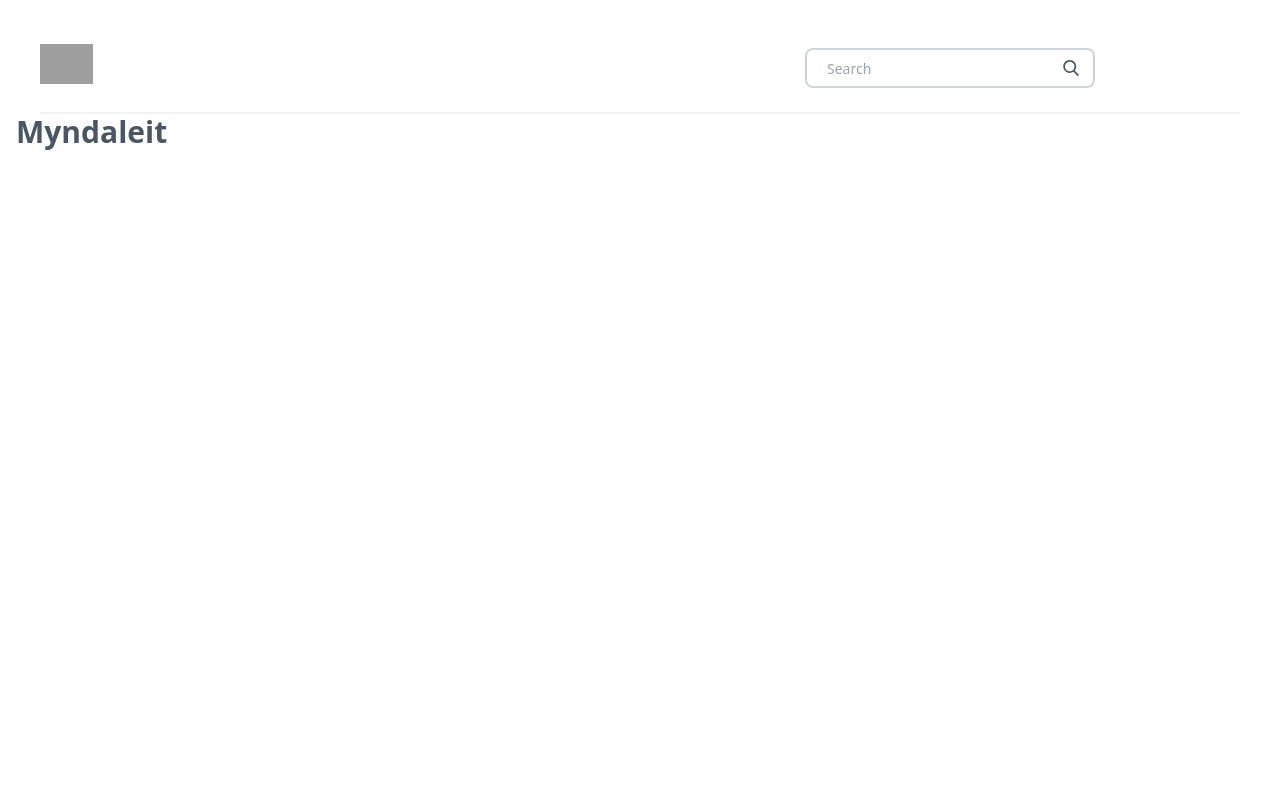
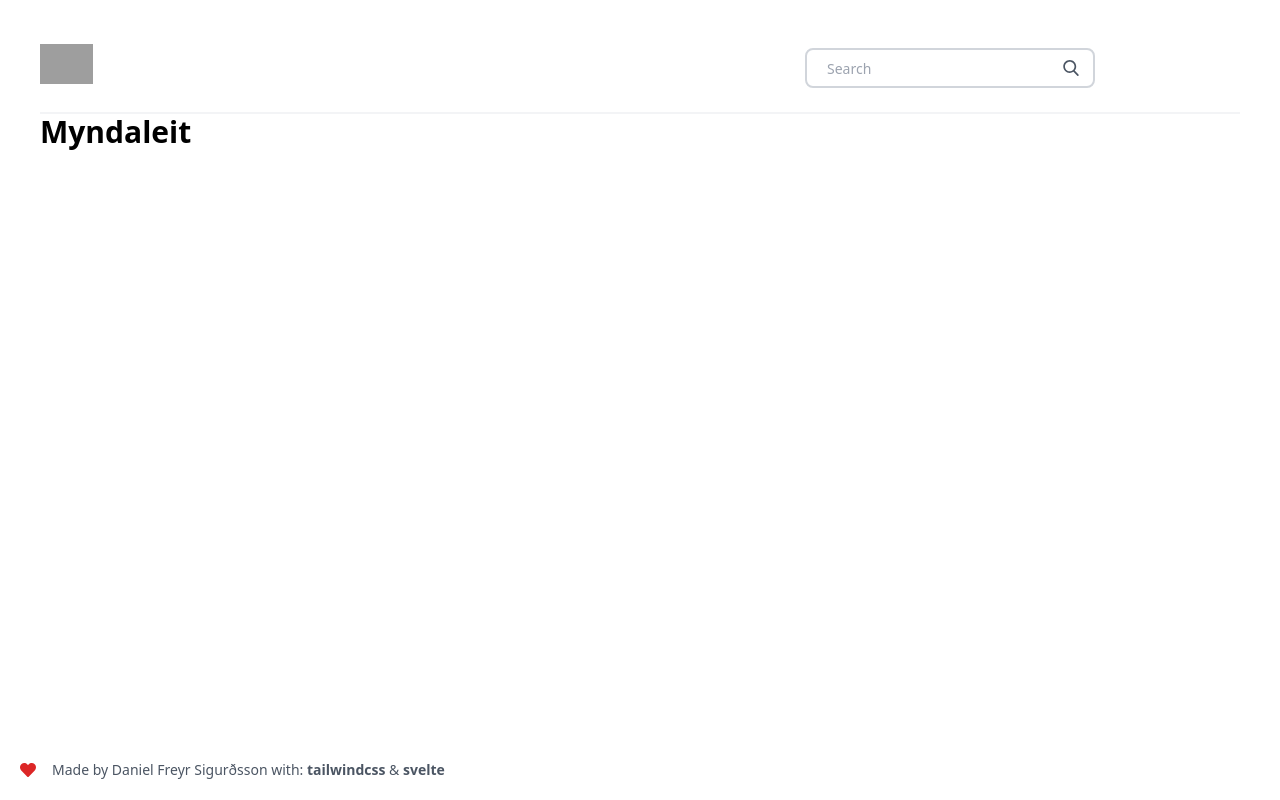
Before and after one commit to danielbotn/googleCustomSearch, a Svelte app: page / in a window 1280 px wide. Built offline with nearby package versions, Linux system fonts and the light colour scheme; grey boxes are pictures that could not be loaded.

Commit message:
✨ Added image gallery

```diff
--- a/src/App.svelte
+++ b/src/App.svelte
@@ -1,21 +1,31 @@
 <script lang="ts">
   import TailwindCSS from './style/TailwindCSS.svelte';
   import Navbar from './components/Navbar/Navbar.svelte';
+  import ImageGrid from './components/ImageGrid/ImageGrid.svelte';
+  import Footer from './components/Footer/Footer.svelte';
   export let name: string;
 </script>
 
 <TailwindCSS />
-<main>
-  <Navbar />
-  <h1 class="text-3xl font-bold">{name}</h1>
-</main>
+<body class="Site">
+  <main class="Site-content">
+    <Navbar />
+    <h1 class="text-3xl font-bold pl-6">{name}</h1>
+    <ImageGrid />
+  </main>
+  <Footer />
+</body>
 
 <style>
   main {
     @apply p-4;
   }
-  h1,
-  p {
-    @apply text-gray-600;
+  .Site-content {
+    flex: 1;
+  }
+  .Site {
+    display: flex;
+    min-height: 100vh;
+    flex-direction: column;
   }
 </style>
--- /dev/null
+++ b/src/components/Footer/Footer.svelte
@@ -0,0 +1,4 @@
+<footer class="p-5 text-sm text-gray-600 text-center inline-flex items-center">
+  <svg aria-hidden="true" focusable="false" data-prefix="fas" data-icon="heart" class="svg-inline--fa fa-heart fa-w-16 text-red-600 w-4 h-4 mr-4 align-middle" role="img" xmlns="http://www.w3.org/2000/svg" viewBox="0 0 512 512"><path fill="currentColor" d="M462.3 62.6C407.5 15.9 326 24.3 275.7 76.2L256 96.5l-19.7-20.3C186.1 24.3 104.5 15.9 49.7 62.6c-62.8 53.6-66.1 149.8-9.9 207.9l193.5 199.8c12.5 12.9 32.8 12.9 45.3 0l193.5-199.8c56.3-58.1 53-154.3-9.8-207.9z"></path></svg>
+  <span>Made by Daniel Freyr Sigurðsson with: <a href="https://tailwindcss.com/" target="_new" class="text-teal-600 font-semibold">tailwindcss</a> & <a href="https://svelte.dev/" target="_new" class="text-teal-600 font-semibold">svelte</a></span>
+</footer>
--- /dev/null
+++ b/src/components/ImageGrid/ImageGrid.svelte
@@ -0,0 +1,29 @@
+<script lang="ts">
+  import { googleImageData } from '../../store/store';
+  import type { IImage } from '../../interfaces/google';
+
+  export let images: IImage[] = [];
+  googleImageData.subscribe(value => {
+    if (value && value.data && value.data.items) {
+      value.data.items.forEach((element: IImage, index: number) => {
+        images[index] = element;
+      });
+    }
+    if (value === null) {
+      images = [];
+    }
+   });
+</script>
+
+
+<div class="px-4 sm:px-8 lg:px-16 xl:px-20 mx-auto">
+  <section id="photos" class="my-5 grid grid-cols-1 md:grid-cols-4 gap-4">
+    <template>
+      {#each images as image}
+        {#if image.link.includes('x-raw-image') === false}
+          <img class="w-full h-64 object-cover hover:opacity-75" src={image.link} alt={image.title} />
+        {/if}
+      {/each}
+    </template>
+    </section>
+</div>
--- a/src/components/Searchbar/Searchbar.svelte
+++ b/src/components/Searchbar/Searchbar.svelte
@@ -1,17 +1,28 @@
 <script lang="ts">
-  import { customSearch } from '../../Api/Api';
+  import { customSearch } from '../../api/api';
+  import { googleImageData } from '../../store/store';
 
   let search: string = '';
 
   const searchApi = async (): Promise<void> => {
-    const cs = await customSearch(search, process.env.SVELTE_APP_API_KEY);
+    if (search !== '') {
+      const cs = await customSearch(search, process.env.SVELTE_APP_API_KEY);
+      googleImageData.set(cs);
+    } else {
+      googleImageData.set(null);
+    }
+  }
+  const enter = (e): void => {
+    if (e.charCode === 13) {
+      searchApi();
+    }
   }
 </script>
 
 <div class="pt-2 relative mx-auto text-gray-600">
   <input class="border-2 border-gray-300 bg-white h-10 px-5 pr-16 rounded-lg text-sm focus:outline-none"
-    type="search" name="search" placeholder="Search" bind:value="{search}" on:input={() => searchApi()}>
-  <button type="submit" class="absolute right-0 top-0 mt-5 mr-4">
+    type="search" name="search" placeholder="Search" bind:value="{search}" on:keypress={enter}>
+  <button type="submit" class="absolute right-0 top-0 mt-5 mr-4" on:click={searchApi}>
     <svg class="text-gray-600 h-4 w-4 fill-current" xmlns="http://www.w3.org/2000/svg"
       xmlns:xlink="http://www.w3.org/1999/xlink" version="1.1" id="Capa_1" x="0px" y="0px"
       viewBox="0 0 56.966 56.966" style="enable-background:new 0 0 56.966 56.966;" xml:space="preserve"
--- /dev/null
+++ b/src/interfaces/google.ts
@@ -0,0 +1,22 @@
+interface IGImage {
+  byteSize: number;
+  contextLink: string;
+  height: number;
+  thumbnailHeight: number;
+  thumbnailLink: string;
+  thumbnailWidth: number;
+  width: number;
+}
+
+export interface IImage {
+  displayLink: string;
+  fileFormat: string;
+  htmlSnippet: string;
+  htmlTitle: string;
+  image: IGImage;
+  kind: string;
+  link: string;
+  mime: string;
+  snippet: string;
+  title: string;
+}
--- /dev/null
+++ b/src/store/store.ts
@@ -0,0 +1,3 @@
+import { writable } from 'svelte/store';
+
+export const googleImageData = writable(null);
```
